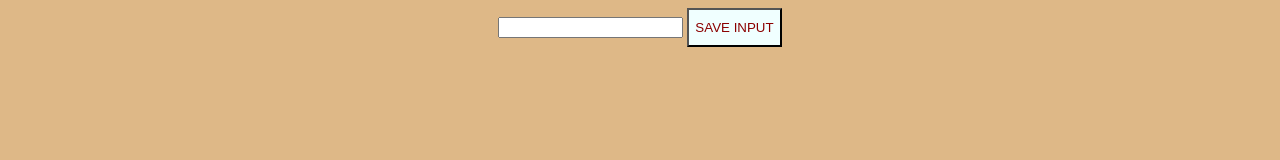
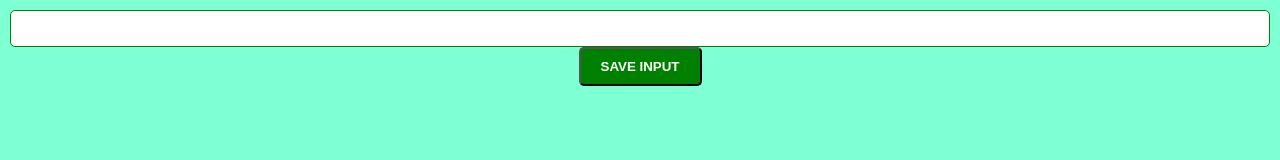
Before and after one commit to amahdevar/chromeExtension, a plain HTML site: page index.html in a window 1280 px wide. Drawn offline with Linux system fonts and the light colour scheme.

Commit message:
css inital done - worked on eventListeners

```diff
--- a/index.css
+++ b/index.css
@@ -2,15 +2,27 @@ head {
     text-align: center;
 }
 body {
-    background-color: burlywood;
+    margin: 0;
+    padding: 10px;
+    font-family: Arial, Helvetica, sans-serif;
+    background-color: aquamarine;
     text-align: center;
 }
+input{
+    width: 100%;
+    padding: 10px;
+    box-sizing: border-box;
+    border: 1px solid green;
+    border-radius: 5px;
+}
 button {
-    padding-top: 10px;
-    padding-bottom: 10px;
-    color: darkred;
-    background-color: azure;
+    padding: 10px 20px;
+    font-weight: bold;
+    color: white;
+    background: green;
     text-align: center;
+    border-radius: 5px;
+    text-shadow: none;
     align-self:center;
 }
 #input-el{
--- a/index.js
+++ b/index.js
@@ -1,2 +1,6 @@
 let inputEl = document.getElementById("input-el")
 let inputBtn = document.getElementById("input-btn")
+
+inputBtn.addEventListener("click", function(){
+    console.log("Button Clicked")
+})
```
